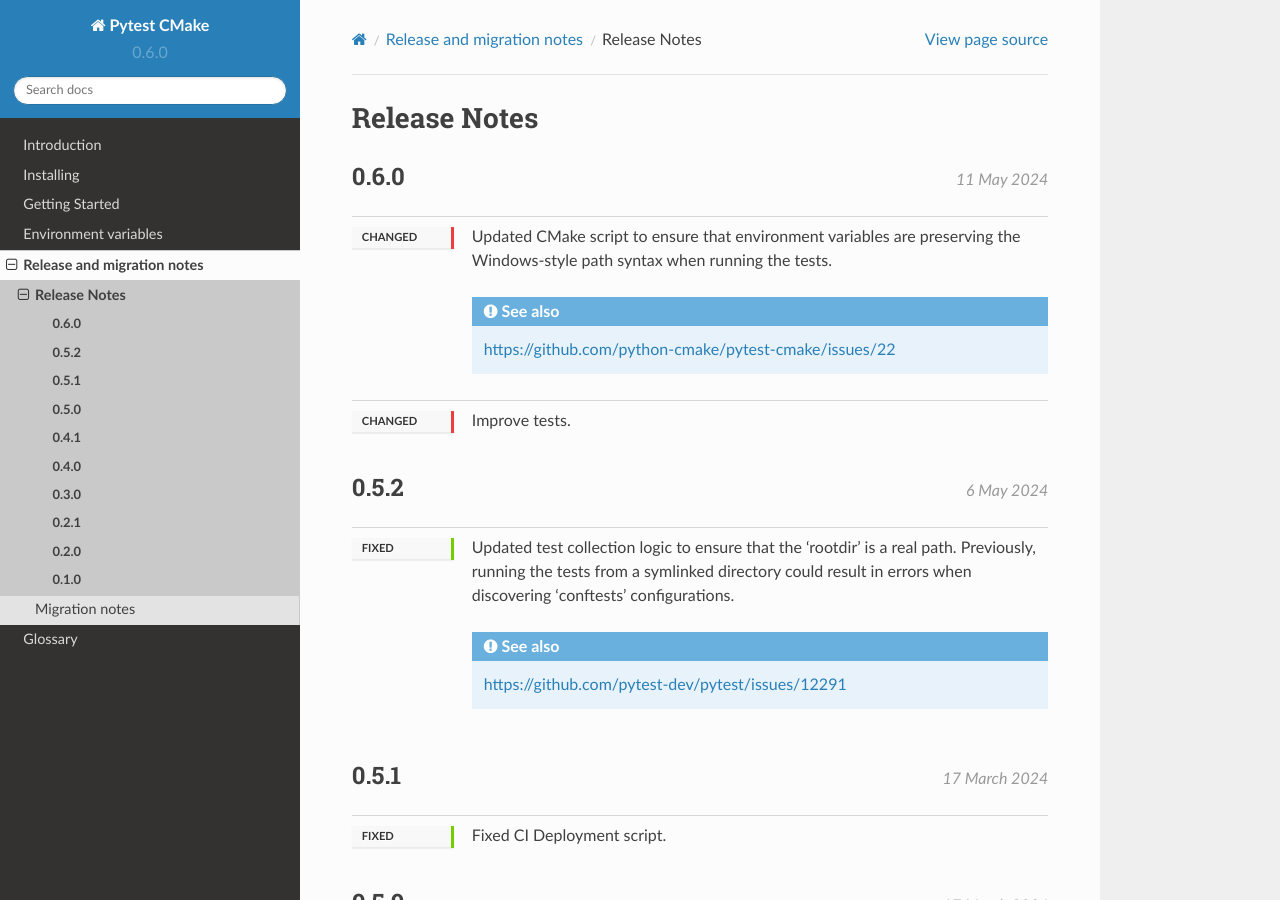
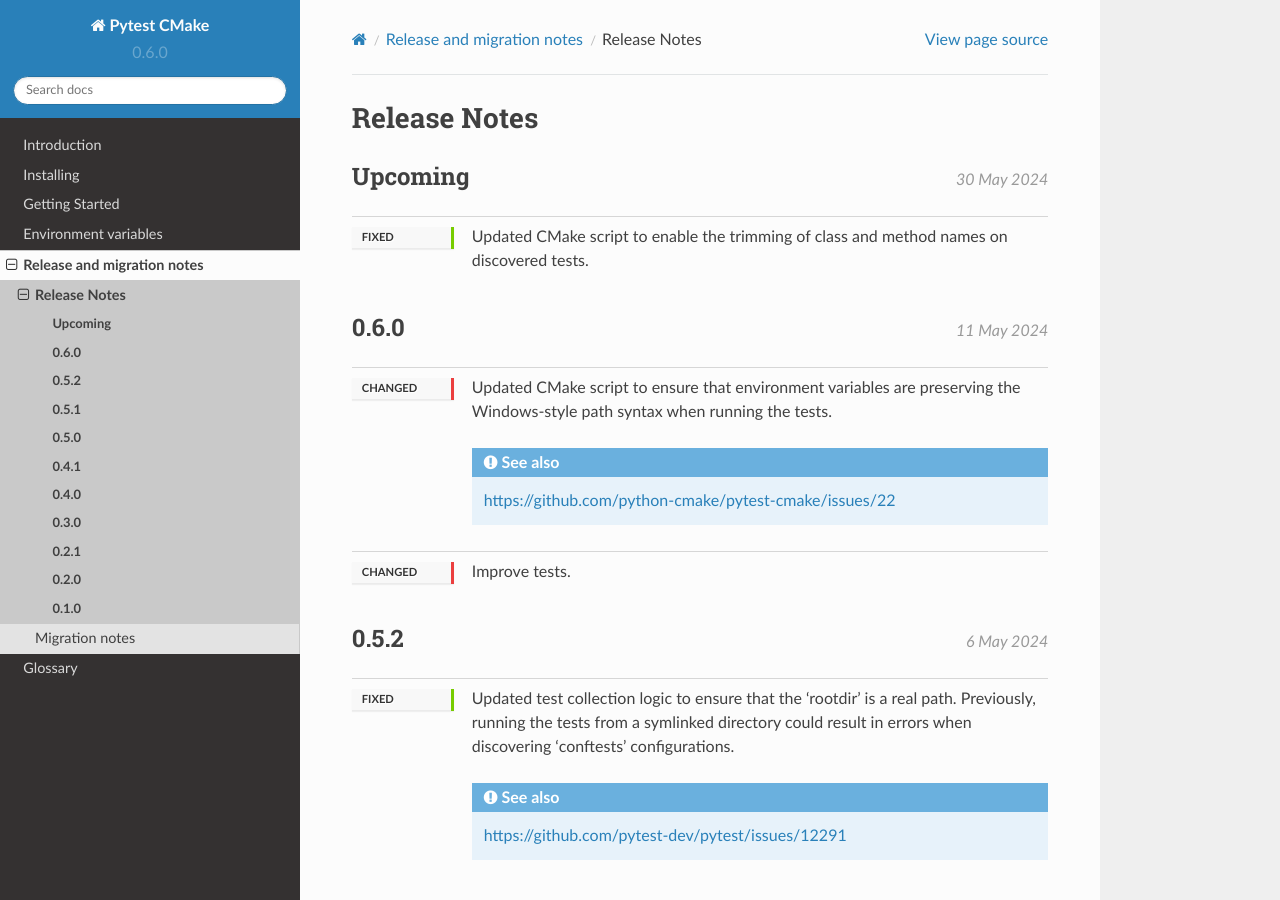
Before and after one commit to python-cmake/pytest-cmake, a Sphinx documentation site: the page built from doc/release/release_notes.rst, in a window 1280 px wide and 900 px high. Built offline with Sphinx 7.4.7 and the Read the Docs theme 2.0.0, drawn with Linux system fonts in a browser that asks for light colours.

Commit message:
Allow for trimming class and method names.

```diff
--- a/doc/release/release_notes.rst
+++ b/doc/release/release_notes.rst
@@ -3,6 +3,13 @@
 *************
 Release Notes
 *************
+
+.. release:: Upcoming
+
+    .. change:: fixed
+
+        Updated CMake script to enable the trimming of class and method
+        names on discovered tests.
 
 .. release:: 0.6.0
     :date: 2024-05-11
@@ -10,13 +17,13 @@
     .. change:: changed
 
         Updated CMake script to ensure that environment variables are
-	preserving the Windows-style path syntax when running the tests.
+        preserving the Windows-style path syntax when running the tests.
 
-	.. seealso:: https://github.com/python-cmake/pytest-cmake/issues/22
+        .. seealso:: https://github.com/python-cmake/pytest-cmake/issues/22
 
     .. change:: changed
 
-	Improve tests.
+        Improve tests.
 
 .. release:: 0.5.2
     :date: 2024-05-06
```
Also changed, not shown: 3 other files.
